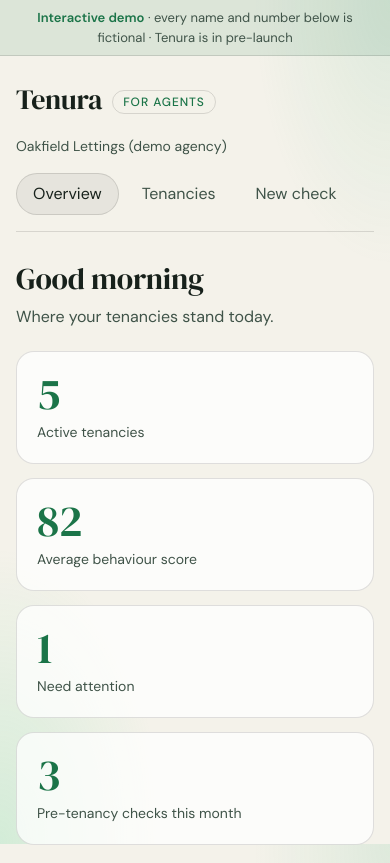
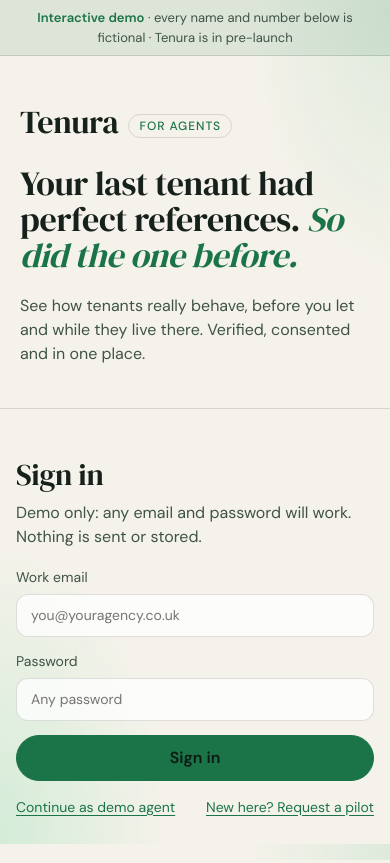
Before and after one commit to oliverballs14/usetenura, a plain HTML site: page demo/index.html in a window 390 px wide. Shown: the top 863 px of the page. Drawn offline with Linux system fonts and the light colour scheme.

Commit message:
Demo: sign-in screen (desktop and mobile), sign out
Co-Authored-By: Claude Sonnet 5.5 <noreply@anthropic.com>
Claude-Session: https://claude.ai/code/session_017Hv4WjvDdVTDJXsknrTVYs

```diff
--- a/demo/index.html
+++ b/demo/index.html
@@ -129,6 +129,22 @@ table.cmp .nm{font:400 22px 'DM Serif Display',serif}
 .note{font-size:13px;color:var(--muted);margin-top:12px}
 .ok{background:var(--green-bg);color:var(--green);border-radius:12px;padding:14px 16px;font-weight:500}
 .err{background:var(--red-bg);color:var(--red);border-radius:12px;padding:14px 16px}
+.login{min-height:calc(100vh - 40px);display:grid;grid-template-columns:1.1fr 1fr;align-items:stretch}
+.login .hero{display:flex;flex-direction:column;justify-content:center;gap:20px;padding:48px clamp(24px,6vw,88px);border-right:1px solid var(--line)}
+.login .hero .brand{font-size:40px}
+.login .hero h1{font-size:clamp(34px,4.4vw,56px);line-height:1.05}
+.login .hero h1 em{color:var(--green);font-style:italic}
+.login .hero p{color:var(--soft);max-width:44ch}
+.login .panel{display:flex;align-items:center;justify-content:center;padding:32px 16px}
+.login .box{width:100%;max-width:400px}
+.login .box h2{font-size:30px}
+.login form{display:grid;gap:14px;margin-top:18px}
+.login label{display:grid;gap:6px;font-size:14px;color:var(--soft)}
+.login input[type=password]{background:var(--surface);border:1px solid var(--line);border-radius:12px;padding:10px 14px;width:100%}
+.login .links{display:flex;justify-content:space-between;gap:12px;flex-wrap:wrap;margin-top:16px;font-size:14px}
+.linkbtn{background:none;border:0;color:var(--green);padding:0;text-decoration:underline;text-underline-offset:3px}
+.who-in{display:flex;align-items:center;gap:12px;flex-wrap:wrap;justify-content:flex-end}
+@media (max-width:860px){.login{grid-template-columns:1fr}.login .hero{border-right:0;border-bottom:1px solid var(--line);padding:32px 20px}.login .hero .brand{font-size:32px}}
 .foot{color:var(--muted);font-size:13px;text-align:center;padding:24px 0 40px}
 [hidden]{display:none!important}
 @media (prefers-reduced-motion:reduce){*{transition:none!important;animation:none!important}}
@@ -136,10 +152,30 @@ table.cmp .nm{font:400 22px 'DM Serif Display',serif}
 </head>
 <body>
 <div class="banner"><div class="wrap"><b>Interactive demo</b> · every name and number below is fictional · Tenura is in pre-launch</div></div>
-<div class="wrap">
+<section class="login" id="login" aria-label="Sign in" hidden>
+  <div class="hero">
+    <div class="brand">Tenura<small style="font:500 12px 'DM Sans',sans-serif;letter-spacing:.08em;text-transform:uppercase;color:var(--green);border:1px solid var(--line);border-radius:99px;padding:3px 10px;margin-left:10px;vertical-align:middle">for agents</small></div>
+    <h1>Your last tenant had perfect references. <em>So did the one before.</em></h1>
+    <p>See how tenants really behave, before you let and while they live there. Verified, consented and in one place.</p>
+  </div>
+  <div class="panel"><div class="box">
+    <h2>Sign in</h2>
+    <p class="sub" style="margin:4px 0 0">Demo only: any email and password will work. Nothing is sent or stored.</p>
+    <form id="lform">
+      <label>Work email<input type="email" id="le" required autocomplete="off" placeholder="you@youragency.co.uk"></label>
+      <label>Password<input type="password" id="lp" required autocomplete="off" placeholder="Any password"></label>
+      <button class="btn primary" type="submit">Sign in</button>
+    </form>
+    <div class="links">
+      <button class="linkbtn" id="demo-go" type="button">Continue as demo agent</button>
+      <button class="linkbtn" id="lpilot" type="button">New here? Request a pilot</button>
+    </div>
+  </div></div>
+</section>
+<div class="wrap" id="app" hidden>
   <header class="top">
     <div class="brand">Tenura<small>for agents</small></div>
-    <div class="agency">Oakfield Lettings (demo agency)</div>
+    <div class="who-in"><span class="agency" id="agency">Oakfield Lettings (demo agency)</span><button class="btn" id="out" type="button" style="padding:6px 14px;font-size:14px">Sign out</button></div>
   </header>
   <nav class="tabs" role="tablist" aria-label="Sections">
     <button role="tab" id="t-overview" aria-selected="true" data-view="overview">Overview</button>
@@ -437,7 +473,26 @@ $('#pform').addEventListener('submit',async e=>{
   btn.disabled=false;
 });
 
+/* Demo sign-in (no real authentication) */
+function enterApp(view,email){
+  $('#login').hidden=true; $('#app').hidden=false;
+  $('#agency').textContent=email?('Signed in as '+email):'Oakfield Lettings (demo agency)';
+  showView(view||'overview'); window.scrollTo(0,0);
+  try{sessionStorage.setItem('tdemo',email||'1');}catch(e){}
+}
+function signOut(){
+  $('#app').hidden=true; $('#login').hidden=false; $('#lform').reset();
+  try{sessionStorage.removeItem('tdemo');}catch(e){}
+  window.scrollTo(0,0);
+}
+$('#lform').addEventListener('submit',e=>{e.preventDefault();enterApp('overview',$('#le').value.trim());});
+$('#demo-go').addEventListener('click',()=>enterApp('overview'));
+$('#lpilot').addEventListener('click',()=>enterApp('pilot'));
+$('#out').addEventListener('click',signOut);
+
 renderOverview(); renderTenancies(); renderCompare();
+let had=null; try{had=sessionStorage.getItem('tdemo');}catch(e){}
+if(had){enterApp('overview',had==='1'?'':had);} else {$('#login').hidden=false;}
 </script>
 </body>
 </html>
```
